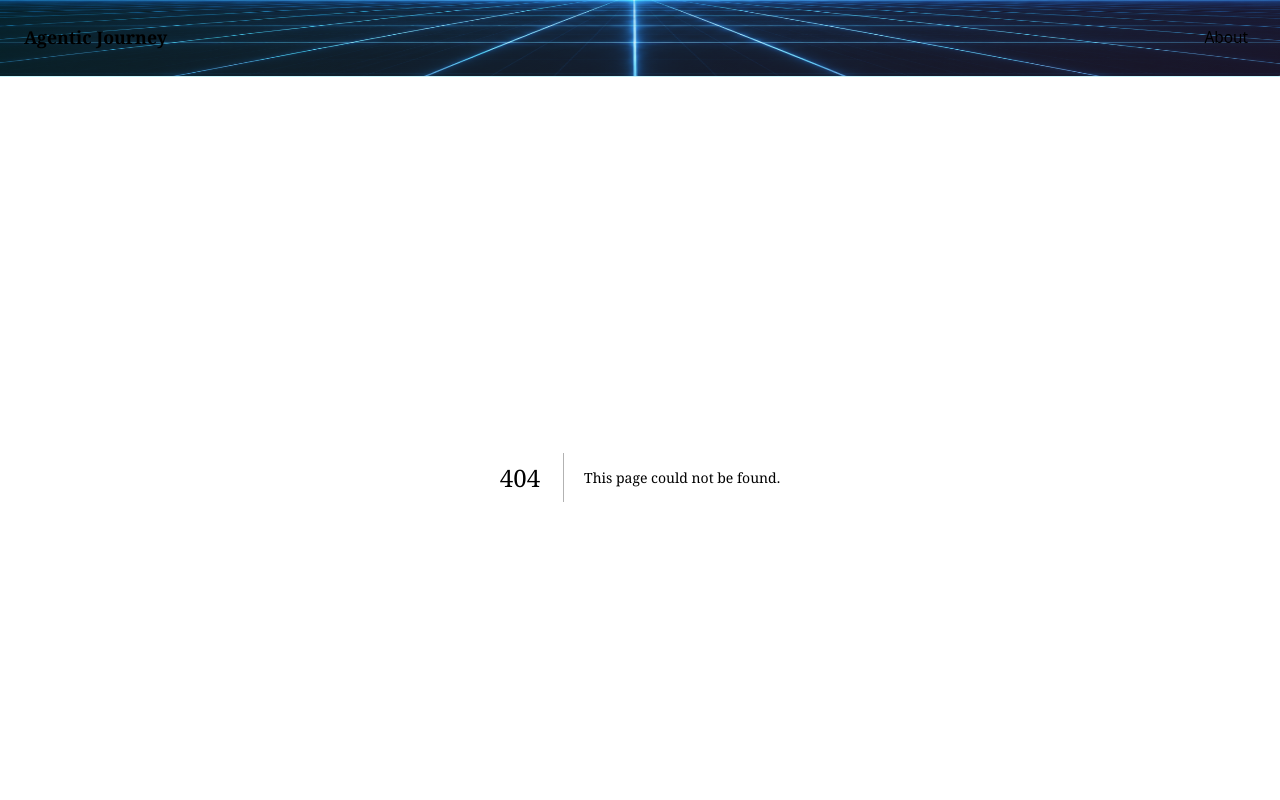
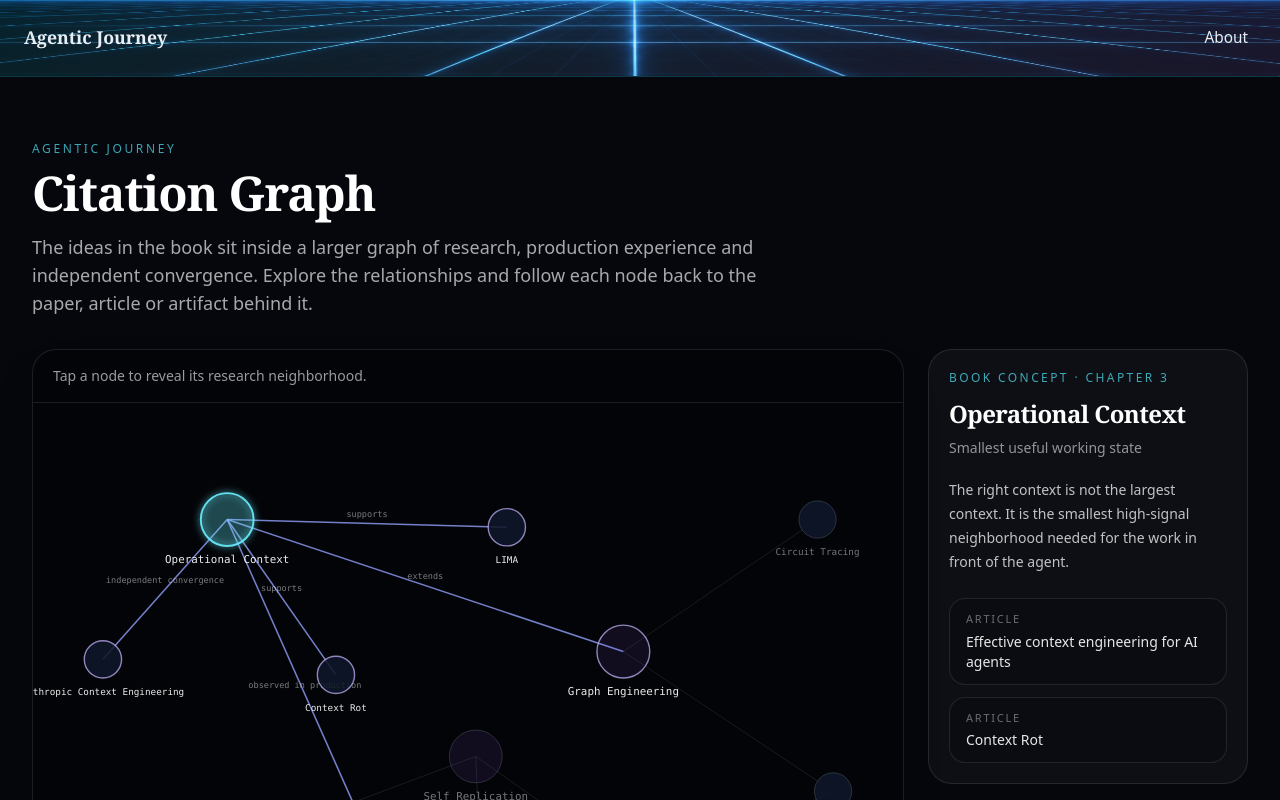
Before and after one commit to jgranger/jgranger.github.io, a Next.js app: page /citations in a window 1280 px wide. Before the commit this address had no page. Shown: the top 800 px of the page. Built offline with nearby package versions, Linux system fonts and the light colour scheme.

Commit message:
Add citation graph page

```diff
--- /dev/null
+++ b/app/citations/page.tsx
@@ -0,0 +1,21 @@
+import { CitationGraph } from "@/components/citations/CitationGraph";
+
+export default function CitationsPage() {
+  return (
+    <main className="mx-auto max-w-[1400px] px-4 py-8 sm:px-6 sm:py-12 lg:px-8 lg:py-16">
+      <div className="mb-8 max-w-3xl">
+        <p className="text-xs uppercase tracking-[0.22em] text-cyan-300/70">
+          Agentic Journey
+        </p>
+        <h1 className="mt-3 text-4xl font-semibold tracking-tight text-white sm:text-5xl">
+          Citation Graph
+        </h1>
+        <p className="mt-4 text-base leading-7 text-white/65 sm:text-lg">
+          The ideas in the book sit inside a larger graph of research, production experience and independent convergence. Explore the relationships and follow each node back to the paper, article or artifact behind it.
+        </p>
+      </div>
+
+      <CitationGraph />
+    </main>
+  );
+}
```
